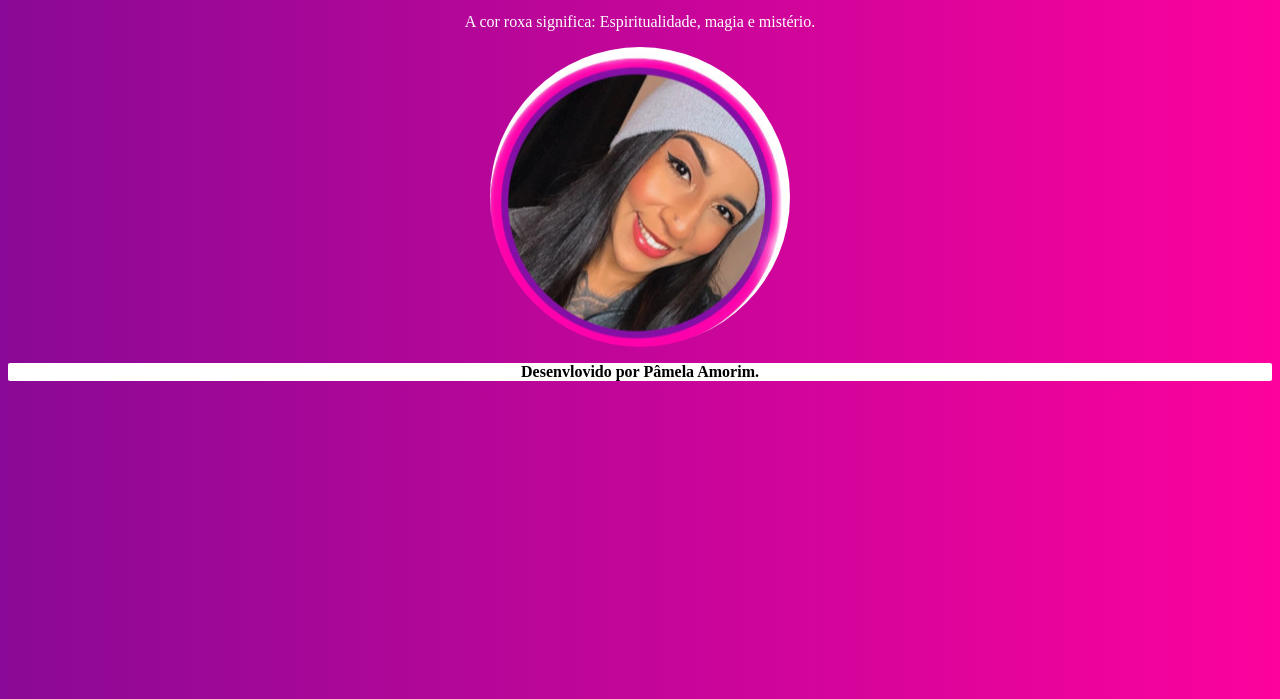
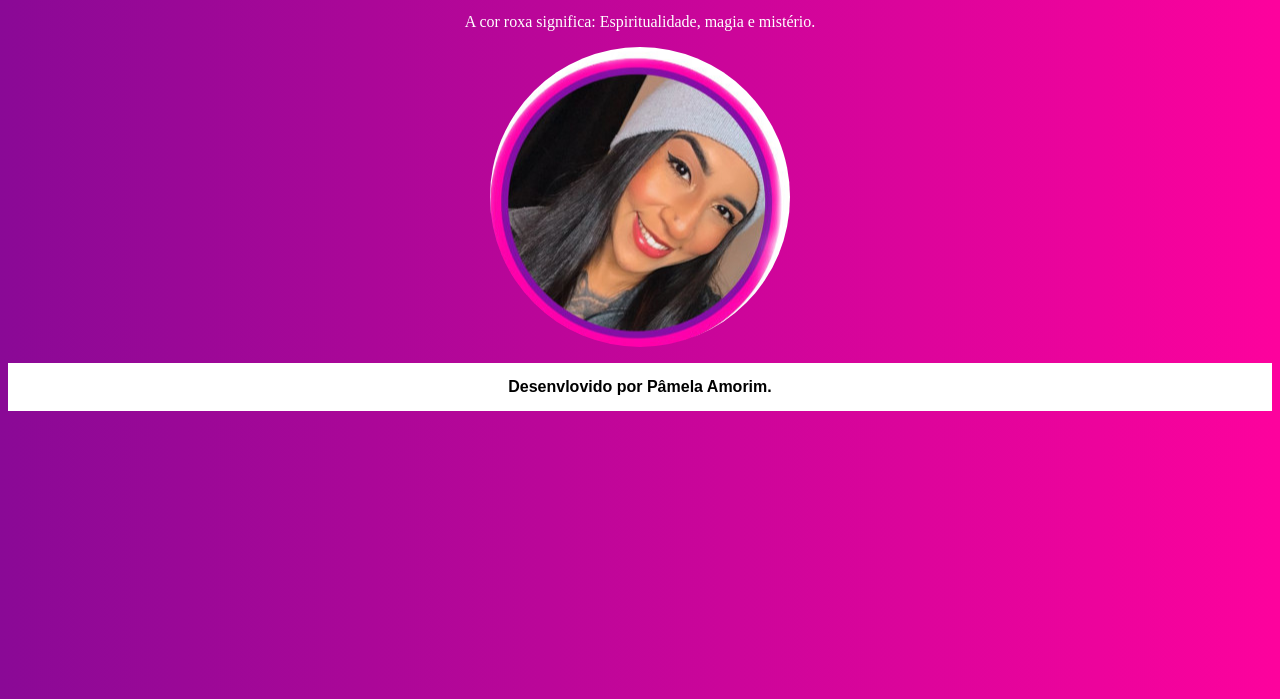
Before and after one commit to Pamelaamo/fundo-gradiente, a plain HTML site: page index.html in a window 1280 px wide. Shown: the part 101-800 px from the top of the page. Drawn offline with Linux system fonts and the light colour scheme.

Commit message:
atualizando css3

```diff
--- a/estilo.css
+++ b/estilo.css
@@ -34,6 +34,6 @@ body{
     background-color: white;
     color: black;
     text-align: center;
-    border-radius: 2px;
-
+    padding: 15px;
+    font-family: Arial, Helvetica, sans-serif;
     }
```
